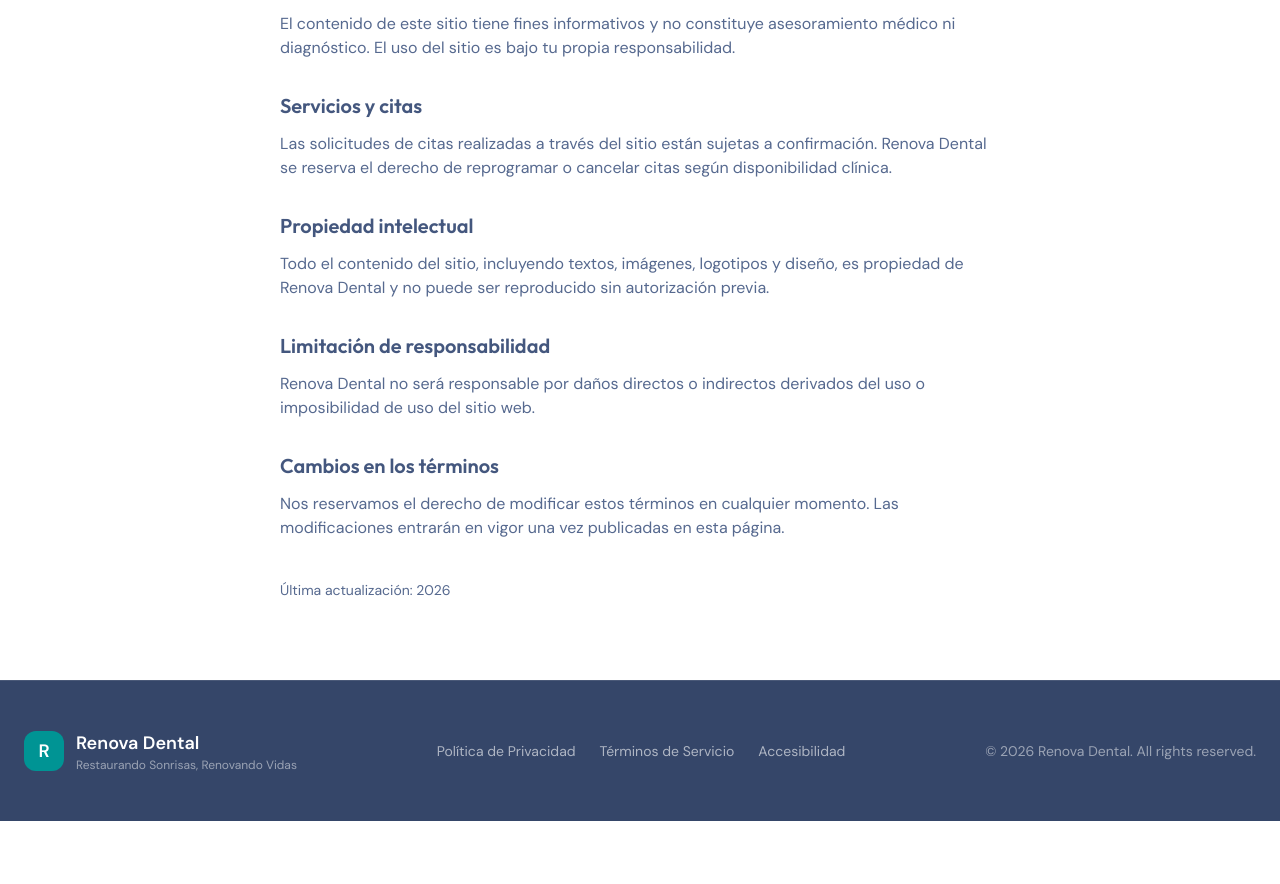
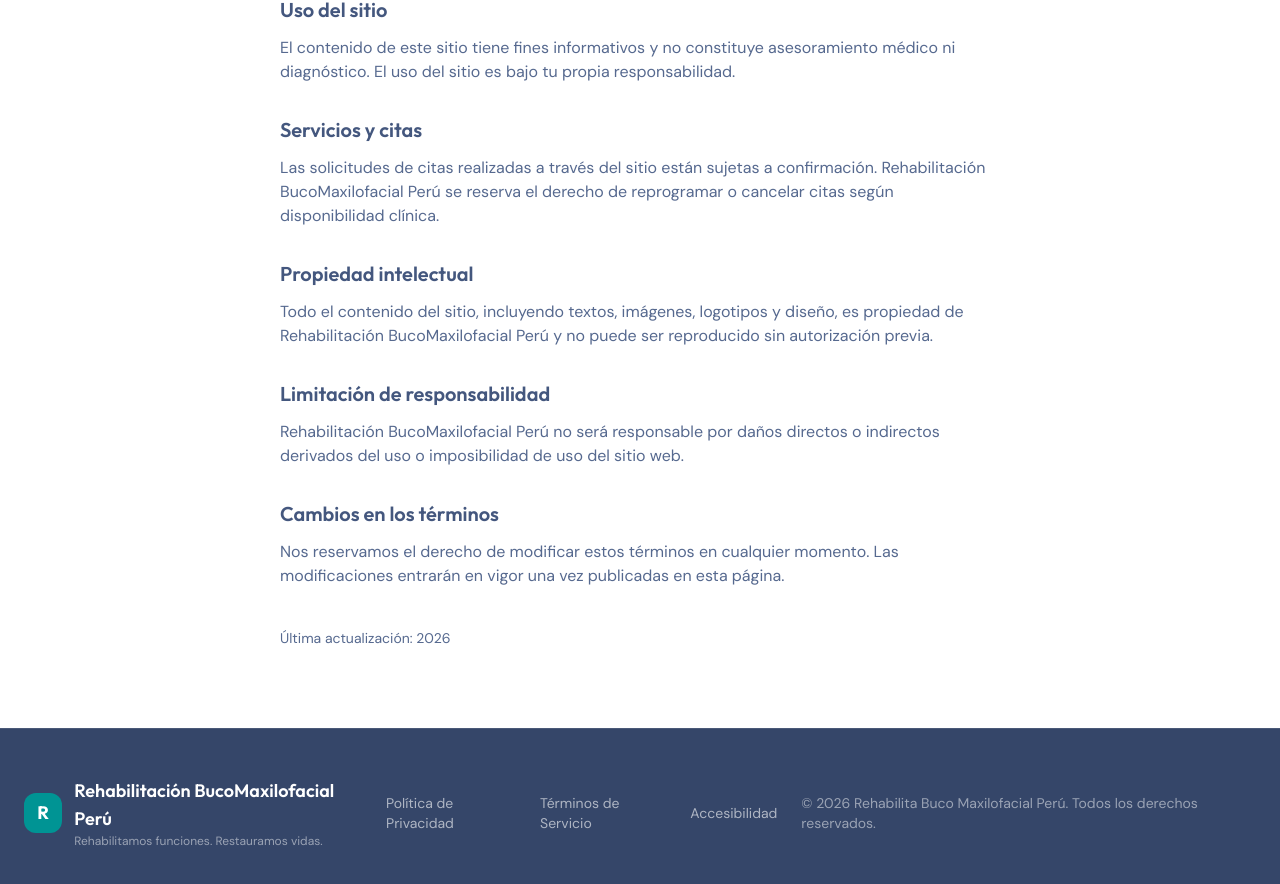
Before and after one commit to oscaredu1226/BucoSalud-Landing, an Angular app: page /terminos in a window 1280 px wide. Shown: the part 328-1212 px from the top of the page. Before the commit the page ends 1149 px from the top, so only its background shows below. Built offline with nearby package versions, Linux system fonts and the light colour scheme.

Commit message:
refactor(content): update branding and messaging to Rehabilita Buco Maxilofacial Perú

```diff
--- a/src/app/pages/home/home.ts
+++ b/src/app/pages/home/home.ts
@@ -35,9 +35,9 @@
 })
 export class HomeComponent {
   constructor(private title: Title, private meta: Meta) {
-    const pageTitle = 'Rehabilitación Dental Oncológica | Renova Dental';
+    const pageTitle = 'Rehabilitación Buco Maxilofacial Oncológica en Perú';
     const pageDesc =
-      'Clínica especializada en rehabilitación bucomaxilofacial y dental para pacientes oncológicos. Atención humana, segura y personalizada.';
+      'Centro especializado en la atención odontológica integral del paciente oncológico de cabeza y cuello. Acompañamos desde el diagnóstico hasta la rehabilitación definitiva, devolviendo funciones vitales y calidad de vida.';
 
     this.title.setTitle(pageTitle);
     this.meta.updateTag({
--- a/src/app/pages/not-found/not-found.ts
+++ b/src/app/pages/not-found/not-found.ts
@@ -13,7 +13,7 @@
 })
 export class NotFoundComponent implements OnInit {
   constructor(private title: Title, private meta: Meta) {
-    this.title.setTitle('404 | Renova Dental');
+    this.title.setTitle('404 | Rehabilitación BucoMaxilofacial Perú');
     this.meta.updateTag({
       name: 'description',
       content: 'La página que buscas no existe. Regresa al inicio para continuar.',
--- a/src/app/sections/about-section/about-section.html
+++ b/src/app/sections/about-section/about-section.html
@@ -18,7 +18,7 @@
           <div class="aspect-[4/3]">
             <img
               [src]="clinicImage"
-              alt="Clínica Renova Dental"
+              alt="Rehabilitación BucoMaxilofacial Perú"
               class="w-full h-full object-cover"
             />
           </div>
--- a/src/app/sections/footer/footer.html
+++ b/src/app/sections/footer/footer.html
@@ -1,16 +1,19 @@
 <footer class="bg-[hsl(var(--secondary-dark))] py-12 border-t border-secondary-foreground/10">
   <div class="container mx-auto px-4 sm:px-6">
     <div class="flex flex-col md:flex-row items-center justify-between gap-6">
-      <!-- Logo & Tagline -->
+
+      <!-- Logo & Brand -->
       <div class="flex items-center gap-3">
         <div class="w-10 h-10 rounded-lg bg-primary flex items-center justify-center">
           <span class="text-primary-foreground font-heading font-bold text-lg">R</span>
         </div>
         <div>
           <span class="font-heading text-lg font-semibold text-secondary-foreground">
-            Renova Dental
+            Rehabilitación BucoMaxilofacial Perú
           </span>
-          <p class="text-xs text-secondary-foreground/50">Restaurando Sonrisas, Renovando Vidas</p>
+          <p class="text-xs text-secondary-foreground/50">
+            Rehabilitamos funciones. Restauramos vidas.
+          </p>
         </div>
       </div>
 
@@ -36,17 +39,15 @@
         >
           Accesibilidad
         </a>
-
       </div>
 
       <!-- Copyright -->
       <div class="flex items-center gap-1 text-sm text-secondary-foreground/50">
         <span>
-          © {{ currentYear }} Renova Dental. All rights reserved.
+          © {{ currentYear }} Rehabilita Buco Maxilofacial Perú. Todos los derechos reservados.
         </span>
+      </div>
 
-
-      </div>
     </div>
   </div>
 </footer>
--- a/src/app/sections/testimonials-section/testimonials-section.html
+++ b/src/app/sections/testimonials-section/testimonials-section.html
@@ -8,10 +8,10 @@
       <h2
         class="font-heading text-3xl sm:text-4xl md:text-5xl font-semibold text-foreground mt-3 mb-5"
       >
-        Historias de Confianza Renovada
+        Historias de Confianza
       </h2>
       <p class="text-muted-foreground text-lg leading-relaxed">
-        Escucha de pacientes que han experimentado la diferencia Renova.
+        Escucha de pacientes que han experimentado nuestros tratamientos.
       </p>
     </div>
 
--- a/src/app/shared/accessibility/accessibility.component.html
+++ b/src/app/shared/accessibility/accessibility.component.html
@@ -21,7 +21,7 @@
     </h1>
 
     <p class="text-muted-foreground mb-6">
-      En <strong>Renova Dental</strong> estamos comprometidos con ofrecer un sitio web accesible para todas las
+      En <strong>Rehabilitación BucoMaxilofacial Perú</strong> estamos comprometidos con ofrecer un sitio web accesible para todas las
       personas, incluyendo aquellas con discapacidades visuales, auditivas, motoras o cognitivas.
     </p>
 
@@ -47,7 +47,7 @@
     <div class="mt-6 bg-card border border-border rounded-xl p-5">
       <p class="text-foreground font-medium">Contacto:</p>
       <p class="text-muted-foreground text-sm mt-1">
-        Email: <span class="font-medium text-foreground">info@renovadental.mx</span>
+        Email: <span class="font-medium text-foreground">info@bucoperu.pe</span>
       </p>
       <p class="text-muted-foreground text-sm">
         Teléfono: <span class="font-medium text-foreground">(55) 1234-5678</span>
--- a/src/app/shared/accessibility/accessibility.component.ts
+++ b/src/app/shared/accessibility/accessibility.component.ts
@@ -15,11 +15,11 @@
 })
 export class AccessibilityComponent {
   constructor(private title: Title, private meta: Meta) {
-    this.title.setTitle('Accesibilidad | Renova Dental');
+    this.title.setTitle('Accesibilidad | Rehabilitación BucoMaxilofacial Perú');
     this.meta.updateTag({
       name: 'description',
       content:
-        'Declaración de accesibilidad de Renova Dental. Nuestro compromiso para brindar una experiencia web accesible para todos.',
+        'Declaración de accesibilidad de Rehabilitación BucoMaxilofacial Perú. Nuestro compromiso para brindar una experiencia web accesible para todos.',
     });
   }
   currentYear = new Date().getFullYear();
--- a/src/app/shared/privacy-policy/privacy-policy.component.html
+++ b/src/app/shared/privacy-policy/privacy-policy.component.html
@@ -22,7 +22,7 @@
     </h1>
 
     <p class="text-muted-foreground mb-6">
-      En <strong>Renova Dental</strong>, respetamos y protegemos la privacidad de nuestros pacientes y visitantes.
+      En <strong>Rehabilitación BucoMaxilofacial Perú</strong>, respetamos y protegemos la privacidad de nuestros pacientes y visitantes.
       Esta política describe cómo recopilamos, utilizamos y protegemos tu información personal.
     </p>
 
--- a/src/app/shared/privacy-policy/privacy-policy.component.ts
+++ b/src/app/shared/privacy-policy/privacy-policy.component.ts
@@ -21,9 +21,9 @@
     private title: Title,
     private meta: Meta
   ) {
-    const pageTitle = 'Política de Privacidad | Renova Dental';
+    const pageTitle = 'Política de Privacidad | Rehabilitación BucoMaxilofacial Perú';
     const pageDesc =
-      'Conoce cómo Renova Dental protege tus datos personales y cómo utilizamos la información enviada desde el sitio.';
+      'Conoce cómo se protegen tus datos personales y cómo utilizamos la información enviada desde el sitio.';
 
     this.title.setTitle(pageTitle);
     this.meta.updateTag({ name: 'description', content: pageDesc });
--- a/src/app/shared/terms/terms.component.html
+++ b/src/app/shared/terms/terms.component.html
@@ -21,7 +21,7 @@
     </h1>
 
     <p class="text-muted-foreground mb-6">
-      Al acceder y utilizar el sitio web de <strong>Renova Dental</strong>, aceptas cumplir con los siguientes
+      Al acceder y utilizar el sitio web de <strong>Rehabilitación BucoMaxilofacial Perú</strong>, aceptas cumplir con los siguientes
       términos y condiciones. Si no estás de acuerdo con alguno de ellos, te recomendamos no utilizar este sitio.
     </p>
 
@@ -38,7 +38,7 @@
     </h2>
     <p class="text-muted-foreground">
       Las solicitudes de citas realizadas a través del sitio están sujetas a confirmación.
-      Renova Dental se reserva el derecho de reprogramar o cancelar citas según disponibilidad clínica.
+      Rehabilitación BucoMaxilofacial Perú se reserva el derecho de reprogramar o cancelar citas según disponibilidad clínica.
     </p>
 
     <h2 class="text-xl font-semibold text-foreground mt-8 mb-3">
@@ -46,14 +46,14 @@
     </h2>
     <p class="text-muted-foreground">
       Todo el contenido del sitio, incluyendo textos, imágenes, logotipos y diseño,
-      es propiedad de Renova Dental y no puede ser reproducido sin autorización previa.
+      es propiedad de Rehabilitación BucoMaxilofacial Perú y no puede ser reproducido sin autorización previa.
     </p>
 
     <h2 class="text-xl font-semibold text-foreground mt-8 mb-3">
       Limitación de responsabilidad
     </h2>
     <p class="text-muted-foreground">
-      Renova Dental no será responsable por daños directos o indirectos derivados del uso o imposibilidad
+      Rehabilitación BucoMaxilofacial Perú no será responsable por daños directos o indirectos derivados del uso o imposibilidad
       de uso del sitio web.
     </p>
 
--- a/src/app/shared/terms/terms.component.ts
+++ b/src/app/shared/terms/terms.component.ts
@@ -12,11 +12,11 @@
 })
 export class TermsComponent {
   constructor(private title: Title, private meta: Meta) {
-    this.title.setTitle('Términos de Servicio | Renova Dental');
+    this.title.setTitle('Términos de Servicio | Rehabilitación BucoMaxilofacial Perú');
     this.meta.updateTag({
       name: 'description',
       content:
-        'Revisa los términos y condiciones de uso del sitio web de Renova Dental, incluyendo servicios, citas y limitación de responsabilidad.',
+        'Revisa los términos y condiciones de uso del sitio web de Rehabilitación BucoMaxilofacial Perú, incluyendo servicios, citas y limitación de responsabilidad.',
     });
   }
   currentYear = new Date().getFullYear();
--- a/src/styles.css
+++ b/src/styles.css
@@ -105,4 +105,17 @@
   .shadow-elevated {
     box-shadow: var(--shadow-lg);
   }
+  .font-heading {
+    font-family: 'Outfit', system-ui, sans-serif;
+  }
+
+  @keyframes fadeIn {
+    0% { opacity: 0; transform: translateY(10px); }
+    100% { opacity: 1; transform: translateY(0); }
+  }
+
+  .animate-fade-in {
+    animation: fadeIn 0.6s ease-out forwards;
+  }
+
 }
```
